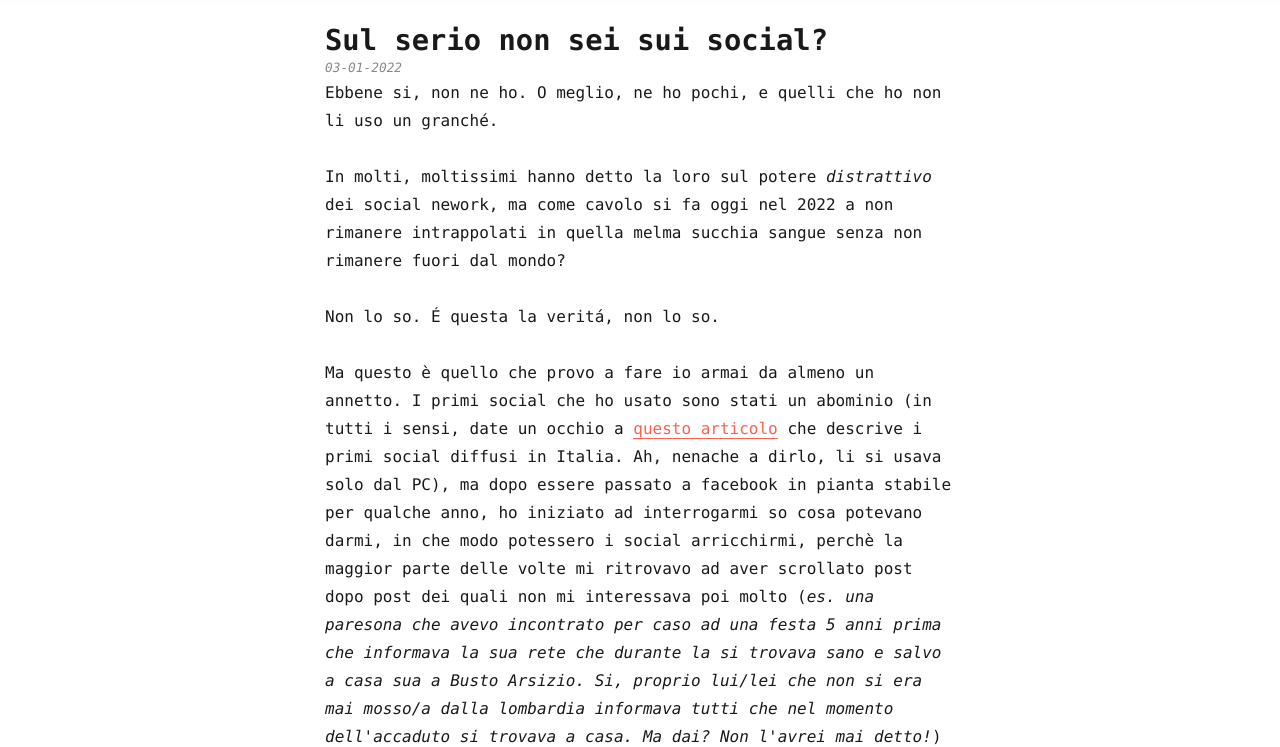
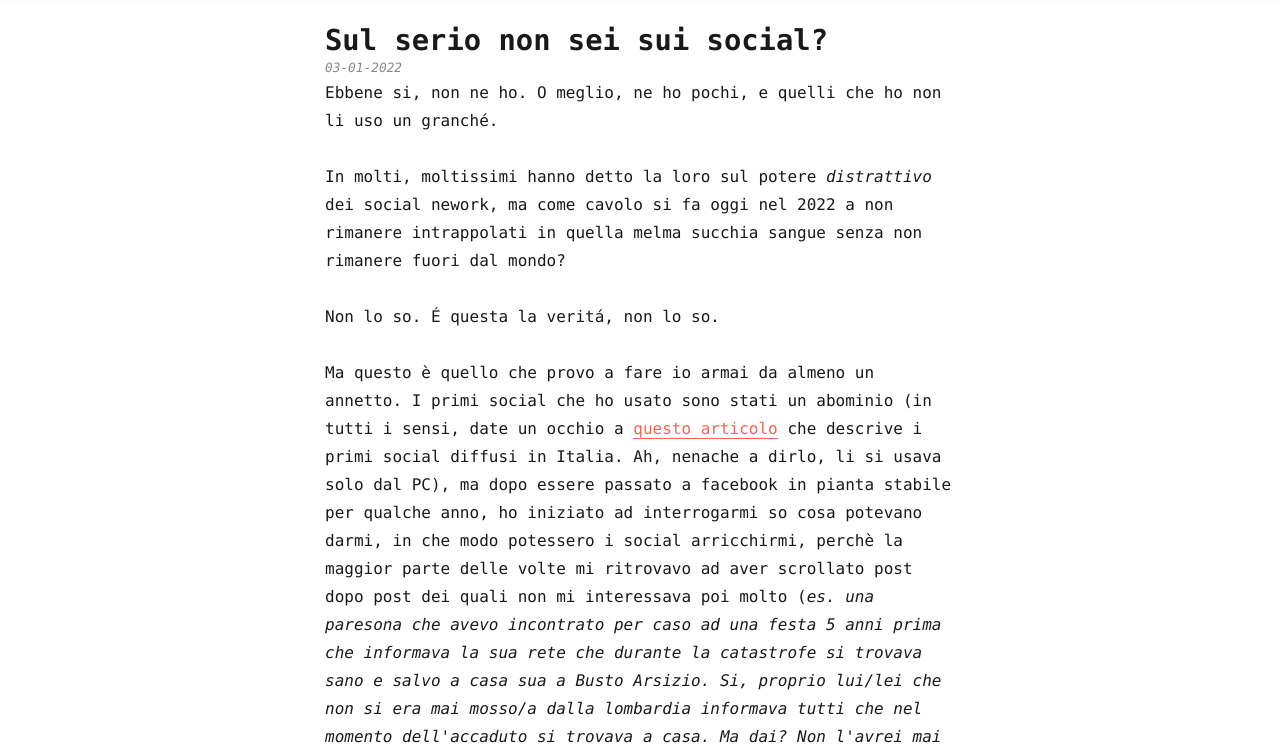
Before and after one commit to DiegoAngelino/voidlog-2d8eb, a Gatsby site: page /sul-serio-non-sei-sui-social in a window 1280 px wide. Shown: the part 61-808 px from the top of the page. Built offline with nearby package versions, Linux system fonts and the light colour scheme; Gatsby itself is replaced by a stand-in of ours; some packages are replaced by stand-ins of ours.

Commit message:
sul-serio-non-sei-sui-social.md: changed

```diff
--- a/src/pages/sul-serio-non-sei-sui-social.md
+++ b/src/pages/sul-serio-non-sei-sui-social.md
@@ -13,4 +13,4 @@ Non lo so.
 &Eacute; questa la verit&aacute;, non lo so.
 
 Ma questo &egrave; quello che provo a fare io armai da almeno un annetto.
-I primi social che ho usato sono stati un abominio (in tutti i sensi, date un occhio a [questo articolo](https://www.lemacchinevolanti.it/approfondimenti/archeologia-dei-social-network) che descrive i primi social diffusi in Italia. Ah, nenache a dirlo, li si usava solo dal PC), ma dopo essere passato a facebook in pianta stabile per qualche anno, ho iniziato ad interrogarmi so cosa potevano darmi, in che modo potessero i social arricchirmi, perch&egrave; la maggior parte delle volte mi ritrovavo ad aver scrollato post dopo post dei quali non mi interessava poi molto (*es. una paresona che avevo incontrato per caso ad una festa 5 anni prima che informava la sua rete che durante la  si trovava sano e salvo a casa sua a Busto Arsizio. Si, proprio lui/lei che non si era mai mosso/a dalla lombardia informava tutti che nel momento dell'accaduto si trovava a casa. Ma dai? Non l'avrei mai detto!*) per anche delle ore, abbastanza annoiato e con tutte le cose da fare rimaste indietro!
+I primi social che ho usato sono stati un abominio (in tutti i sensi, date un occhio a [questo articolo](https://www.lemacchinevolanti.it/approfondimenti/archeologia-dei-social-network) che descrive i primi social diffusi in Italia. Ah, nenache a dirlo, li si usava solo dal PC), ma dopo essere passato a facebook in pianta stabile per qualche anno, ho iniziato ad interrogarmi so cosa potevano darmi, in che modo potessero i social arricchirmi, perch&egrave; la maggior parte delle volte mi ritrovavo ad aver scrollato post dopo post dei quali non mi interessava poi molto (*es. una paresona che avevo incontrato per caso ad una festa 5 anni prima che informava la sua rete che durante la catastrofe si trovava sano e salvo a casa sua a Busto Arsizio. Si, proprio lui/lei che non si era mai mosso/a dalla lombardia informava tutti che nel momento dell'accaduto si trovava a casa. Ma dai? Non l'avrei mai detto!*) per anche delle ore, abbastanza annoiato e con tutte le cose da fare rimaste indietro!
```
